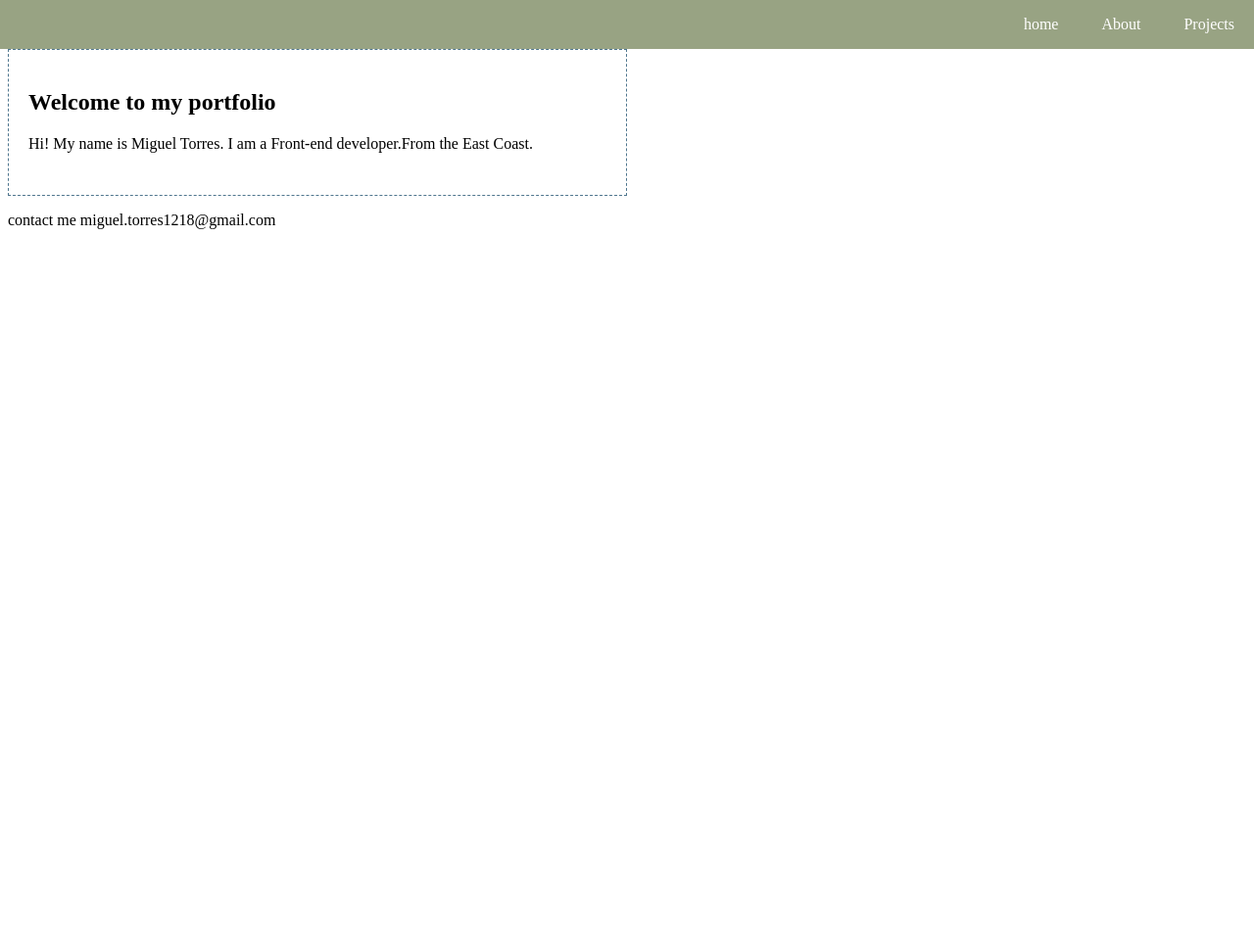
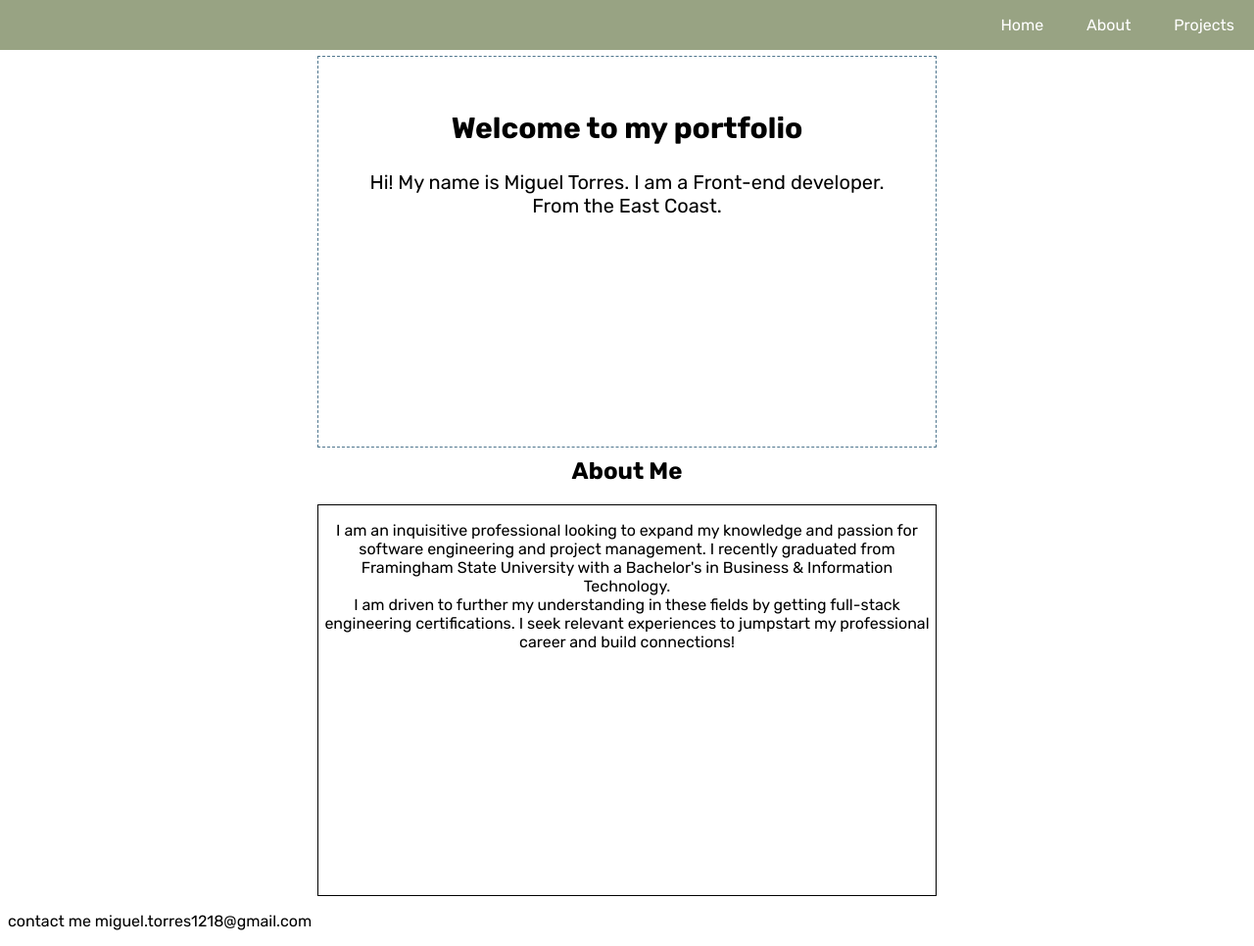
Before and after one commit to MiguelitoTH/portfolio, a plain HTML site: page index.html in a window 1280 px wide. Shown: the whole page at 98% size. Before the commit the page ends 800 px from the top, so only its background shows below. Drawn offline with Linux system fonts and the light colour scheme.

Commit message:
added about me and main entry change nav bar

```diff
--- a/index.css
+++ b/index.css
@@ -1,5 +1,6 @@
 *{
     box-sizing: border-box;
+    font-family: "Rubik", sans-serif;
 }
 #main-nav{
     position:fixed;
@@ -16,14 +17,37 @@
 text-decoration: none;
 color:white;
 }
+#main-nav a:hover{
+    color:rgb(69,74,59)
+}
 #main-nav li{
     display:inline;
     margin: 20px;
 }
 #main-content{
-    margin-top:50px ;
+    display: flex;
+    justify-content:center;
+    position: relative;
+    top: 30px;
     border: 1px dashed #4f768e;
-    height: 150px;
+    height: 400px;
     width: 50%;
-    padding: 20px;
+    padding: 30px;
+    font-size: 20px;
+    margin:0 auto;
+    text-align:center;
 }
+
+#aboutme{
+    text-align:center;
+    margin-top:40px
+}
+#about{
+    display: flex;
+    justify-content:center;
+    text-align:center;
+    height:400px;
+    border:1px solid black;
+    width: 50%;
+    margin:0 auto
+}
--- a/index.html
+++ b/index.html
@@ -11,23 +11,33 @@
 <!-- This is the Nav Bar-->
   <nav id='main-nav'>
     <ul>
-      <li><a href="#">home</a></li>
-      <li><a href="#">About</a></li>
+      <li><a href="#">Home</a></li>
+      <li><a href="#aboutme">About</a></li>
       <li><a href="#">Projects</a></li>
     </ul>
   </nav>
 </header>
 <body>
-  <!--Introdution to The portfolio-->
+  <!--Introdution to The portfolio-->>
   <main id='main-content'>
     <article>
       <h1> Welcome to my portfolio</h1>
-      <p>Hi! My name is Miguel Torres. I am a Front-end developer.From the East Coast.
+      <p>Hi! My name is Miguel Torres. I am a Front-end developer.<br>From the East Coast.
       </p>
     </article>
   </main>
+
+
+<section >
+  <h2 id="aboutme">About Me</h2>
+  <article id="about">
+    <p>I am an inquisitive professional looking to expand my knowledge and passion for software engineering and project management. I recently graduated from Framingham State University with a Bachelor's in Business & Information Technology.<br>I am driven to further my understanding in these fields by getting full-stack engineering certifications. I seek relevant experiences to jumpstart my professional career and build connections!
+    </p>
+  </article>
+</section>
     <footer>
     <p>contact me miguel.torres1218@gmail.com</p>
     </footer>
+
 </body>
 </html>
```
